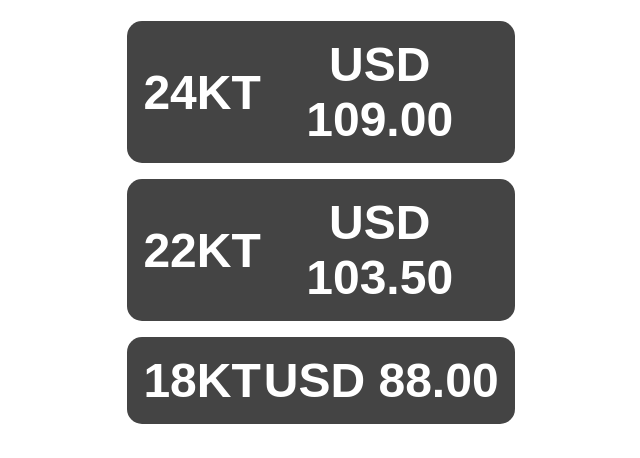
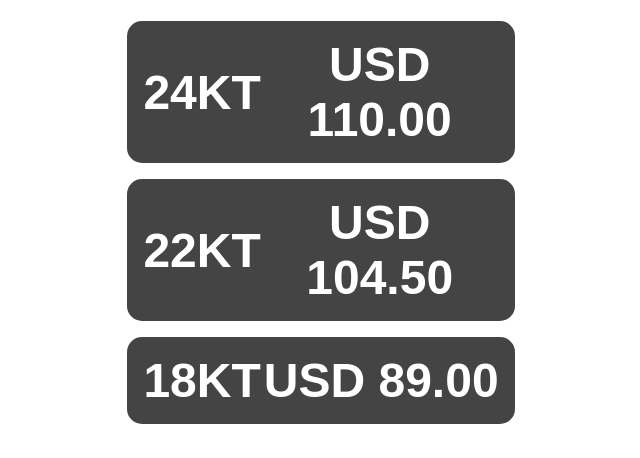
Before and after one commit to Kalyan-Jewellers/gold-rates, a plain HTML site: page index.html in a window 1280 px wide. Shown: the part 225-683 px from the top of the page, 319-959 px from the left. Drawn offline with Linux system fonts and the light colour scheme.

Commit message:
Update index.html

```diff
--- a/index.html
+++ b/index.html
@@ -75,9 +75,9 @@
     <div class="container">
         <img src="logo.png" alt="Company Logo" class="logo"> <!-- Replace with actual logo -->
         <h1>Today's Gold Rate</h1>
-        <div class="rate"> <span>24KT</span> <span>USD 109.00</span> </div>
-        <div class="rate"> <span>22KT</span> <span>USD 103.50</span> </div>
-        <div class="rate"> <span>18KT</span> <span>USD 88.00</span> </div>
+        <div class="rate"> <span>24KT</span> <span>USD 110.00</span> </div>
+        <div class="rate"> <span>22KT</span> <span>USD 104.50</span> </div>
+        <div class="rate"> <span>18KT</span> <span>USD 89.00</span> </div>
     </div>
 </body>
 </html>
```
